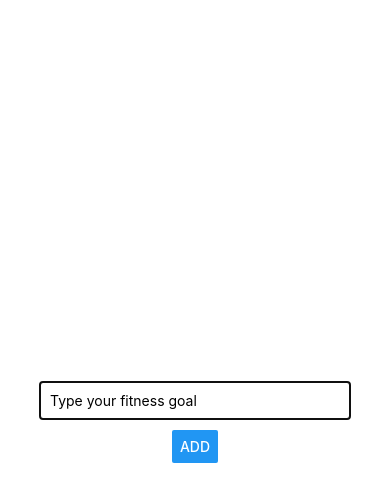
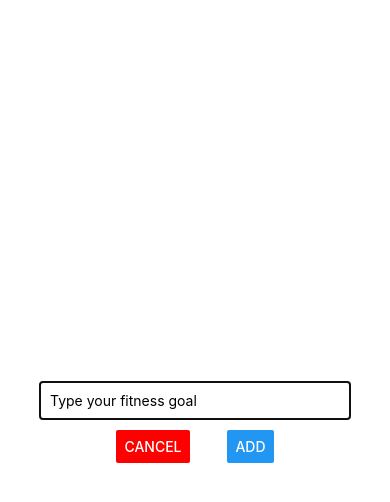
Before and after one commit to Onamission1/Fitness-goal-app, a React Native app: screen / in a window 390 px wide. Both pictures are taken after a click on the button "ADD NEW GOAL". Shown: the top 502 px of the page. Built offline with nearby package versions, Linux system fonts and the light colour scheme.

Commit message:
add: cancel button added and managed

```diff
--- a/App.js
+++ b/App.js
@@ -19,12 +19,16 @@ const removeGoalHandler = goalId => {
   setFitnessGoals(currentGoals => {
     return currentGoals.filter((goal) => goal.id !== goalId);
   });
-}
+};
+
+const cancelGoalHandler = () => {
+  setIsAddMode(false);
+};
 
   return (
       <View style={styles.screen}>
         <Button title="Add New Goal" onPress={() => setIsAddMode(true)} />
-        <GoalInput visible={isAddMode} onAddGoal={addGoalHandler} />
+        <GoalInput visible={isAddMode} onAddGoal={addGoalHandler} onCancel={cancelGoalHandler} />
         <FlatList
           data={fitnessGoals}
           renderItem={
--- a/components/GoalInput.js
+++ b/components/GoalInput.js
@@ -17,7 +17,11 @@ const GoalInput = props => {
       <Modal visible={props.visible} animationType="slide">
         <View style={styles.inputContainer}>
         <TextInput  placeholder='Type your fitness goal' style={styles.textInputContainer} onChangeText={goalInputHandler} value={enteredGoal} />
-        <Button title="Add" onPress={addGoalHandler}/>
+
+        <View style={styles.buttonContainer}>
+        <Button title="Cancel" color="red" onPress={props.onCancel} />
+        <Button title="Add" onPress={addGoalHandler} />
+        </View>
       </View>
       </Modal>
     );
@@ -38,7 +42,15 @@ const styles = StyleSheet.create({
         borderWidth: 1,
         padding: 10,
         marginBottom: 10
+      },
+      buttonContainer:{
+        flexDirection: "row",
+        justifyContent: "space-around",
+        width: "50%"
       }
+    /* cancelButton: {
+      color: "red"
+    }   */
 });
 
 export default GoalInput;
```
